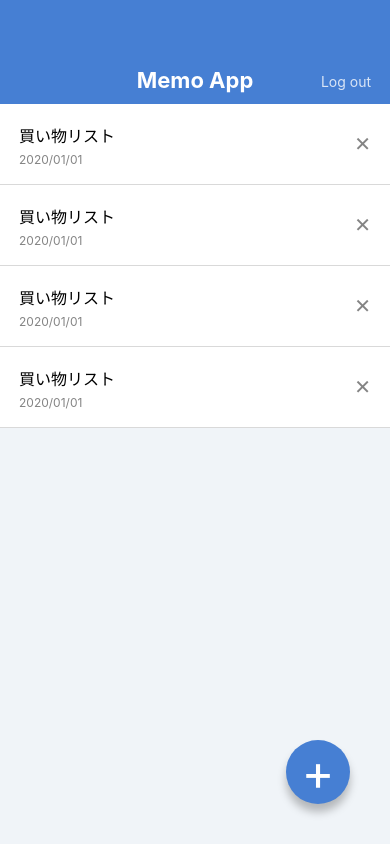
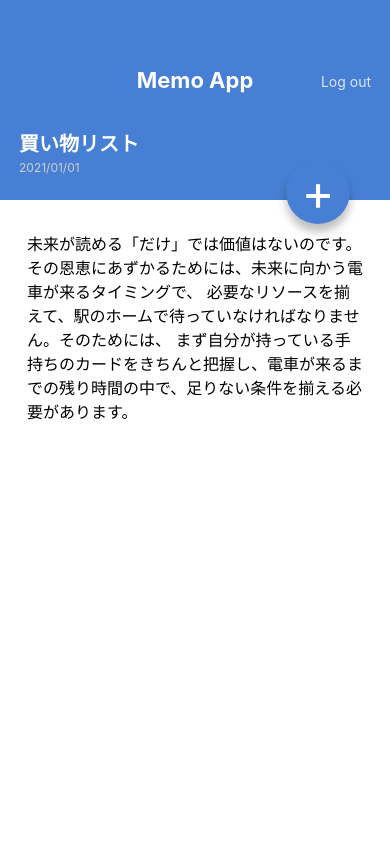
Before and after one commit to shimba1108/memo-app, a React Native app: screen / in a window 390 px wide. Built offline with nearby package versions, Linux system fonts and the light colour scheme.

Commit message:
create memoDetailScreen

```diff
--- a/App.jsx
+++ b/App.jsx
@@ -1,24 +1,11 @@
 // import { StatusBar } from 'expo-status-bar';
 import React from 'react';
-import { StyleSheet, View } from 'react-native';
-
-import AppBar from './src/components/AppBar';
-import MemoList from './src/components/MemoList';
-import AddButton from './src/components/AddButton';
+import MemodetailScreen from './src/screens/MemoDetailScreen';
+import MemoListScreen from './src/screens/MemoListScreen';
 
 export default function App() {
   return (
-    <View style={styles.container}>
-      <AppBar />
-      <MemoList />
-      <AddButton />
-    </View>
+    // <MemoListScreen />
+    <MemodetailScreen />
   );
 }
-
-const styles = StyleSheet.create({
-  container: {
-    flex: 1,
-    backgroundColor: '#F0F4F8',
-  },
-});
--- a/src/components/AddButton.jsx
+++ b/src/components/AddButton.jsx
@@ -1,13 +1,24 @@
 import React from 'react';
 import { View, Text, StyleSheet } from 'react-native';
+import { string, shape } from 'prop-types';
 
-export default function AddButton() {
+export default function AddButton(props) {
+  const { children, style } = props;
   return (
-    <View style={styles.addList}>
-      <Text style={styles.addListText}>+</Text>
+    <View style={[styles.addList, style]}>
+      <Text style={styles.addListText}>{children}</Text>
     </View>
   );
 }
+
+AddButton.propTypes = {
+  children: string.isRequired,
+  style: shape(),
+};
+
+AddButton.defaultProps = {
+  style: null,
+};
 
 const styles = StyleSheet.create({
   addList: {
--- a/src/components/AppBar.jsx
+++ b/src/components/AppBar.jsx
@@ -1,7 +1,7 @@
 import React from 'react';
 import { View, Text, StyleSheet } from 'react-native';
 
-export default function App() {
+export default function AppBar() {
   return (
     <View style={styles.appbar}>
       <View style={styles.appbarInner}>
--- a/src/components/MemoList.jsx
+++ b/src/components/MemoList.jsx
@@ -1,9 +1,9 @@
 import React from 'react';
-import { View, Text, StyleSheet } from 'react-native';
+import { ScrollView, View, Text, StyleSheet } from 'react-native';
 
 export default function MemoList() {
   return (
-    <View>
+    <ScrollView>
       <View style={styles.memoListItem}>
         <View>
           <Text style={styles.memoListItemTitle}>買い物リスト</Text>
@@ -40,7 +40,7 @@
           <Text style={styles.memoListItemDelete}>✕</Text>
         </View>
       </View>
-    </View>
+    </ScrollView>
   );
 }
 
--- /dev/null
+++ b/src/screens/MemoDetailScreen.jsx
@@ -0,0 +1,63 @@
+import React from 'react';
+import {
+  View,
+  ScrollView,
+  StyleSheet,
+  Text,
+} from 'react-native';
+import AddButton from '../components/AddButton';
+
+import AppBar from '../components/AppBar';
+
+export default function MemodetailScreen() {
+  return (
+    <View style={styles.container}>
+      <AppBar />
+      <View style={styles.memoHeader}>
+        <Text style={styles.memoTitle}>買い物リスト</Text>
+        <Text style={styles.memoDate}>2021/01/01</Text>
+      </View>
+      <ScrollView style={styles.memoBody}>
+        <Text style={styles.memoText}>
+          未来が読める「だけ」では価値はないのです。その恩恵にあずかるためには、未来に向かう電車が来るタイミングで、
+          必要なリソースを揃えて、駅のホームで待っていなければなりません。そのためには、
+          まず自分が持っている手持ちのカードをきちんと把握し、電車が来るまでの残り時間の中で、足りない条件を揃える必要があります。
+        </Text>
+      </ScrollView>
+      <AddButton style={{ top: 160, bottom: 'auto' }}>+</AddButton>
+    </View>
+  );
+}
+
+const styles = StyleSheet.create({
+  container: {
+    flex: 1,
+    backgroundColor: '#FFF',
+  },
+  memoHeader: {
+    backgroundColor: '#467FD3',
+    height: 96,
+    justifyContent: 'center',
+    paddingVertical: 24,
+    paddingHorizontal: 19,
+  },
+  memoTitle: {
+    color: '#FFF',
+    lineHeight: 32,
+    fontSize: 20,
+    fontWeight: 'bold',
+  },
+  memoDate: {
+    color: '#cecece',
+    fontSize: 12,
+    lineHeight: 16,
+  },
+  memoBody: {
+    paddingVertical: 32,
+    paddingHorizontal: 27,
+  },
+  memoText: {
+    fontSize: 16,
+    lineHeight: 24,
+  },
+});
--- /dev/null
+++ b/src/screens/MemoListScreen.jsx
@@ -0,0 +1,21 @@
+import React from 'react';
+import { View, StyleSheet } from 'react-native';
+import AddButton from '../components/AddButton';
+import MemoList from '../components/MemoList';
+import AppBar from '../components/AppBar';
+
+export default function MemoListScreen() {
+  return (
+    <View style={styles.container}>
+      <AppBar />
+      <MemoList />
+      <AddButton />
+    </View>
+  );
+}
+const styles = StyleSheet.create({
+  container: {
+    flex: 1,
+    backgroundColor: '#F0F4F8',
+  },
+});
```
